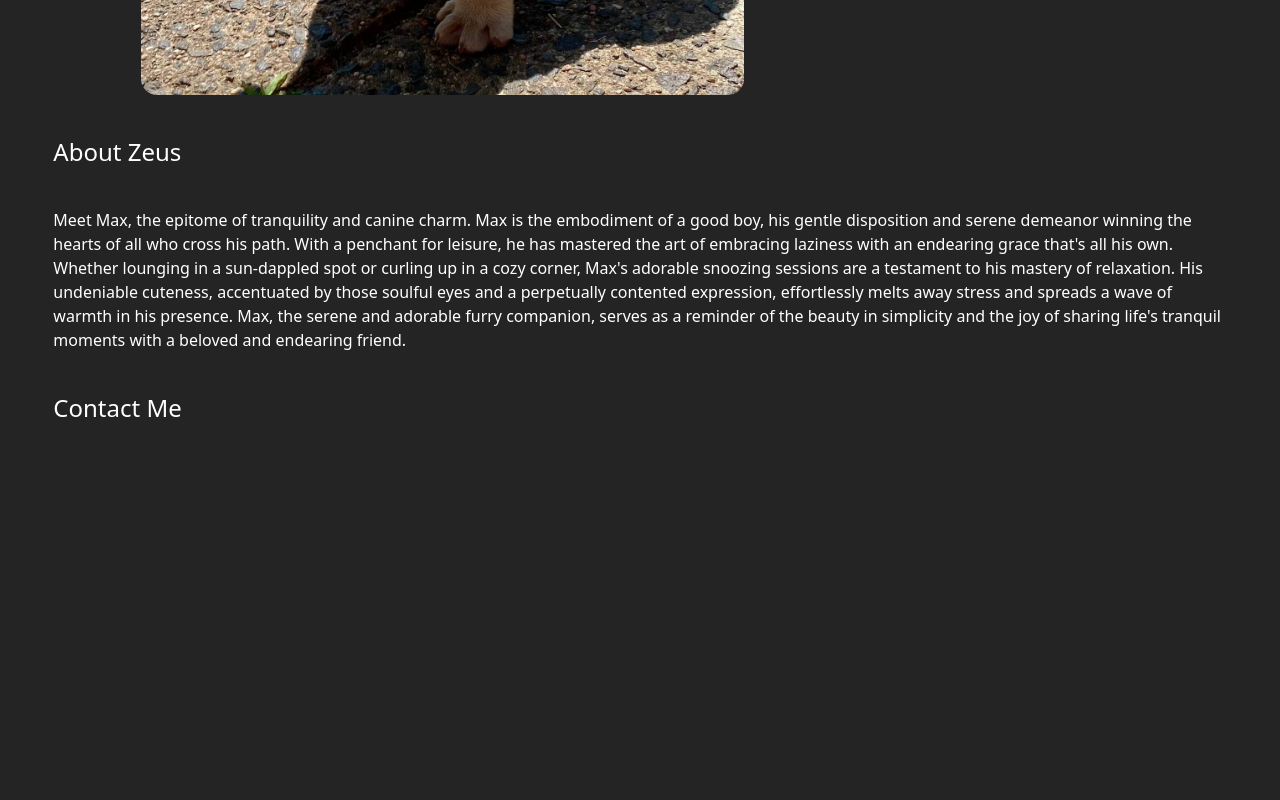
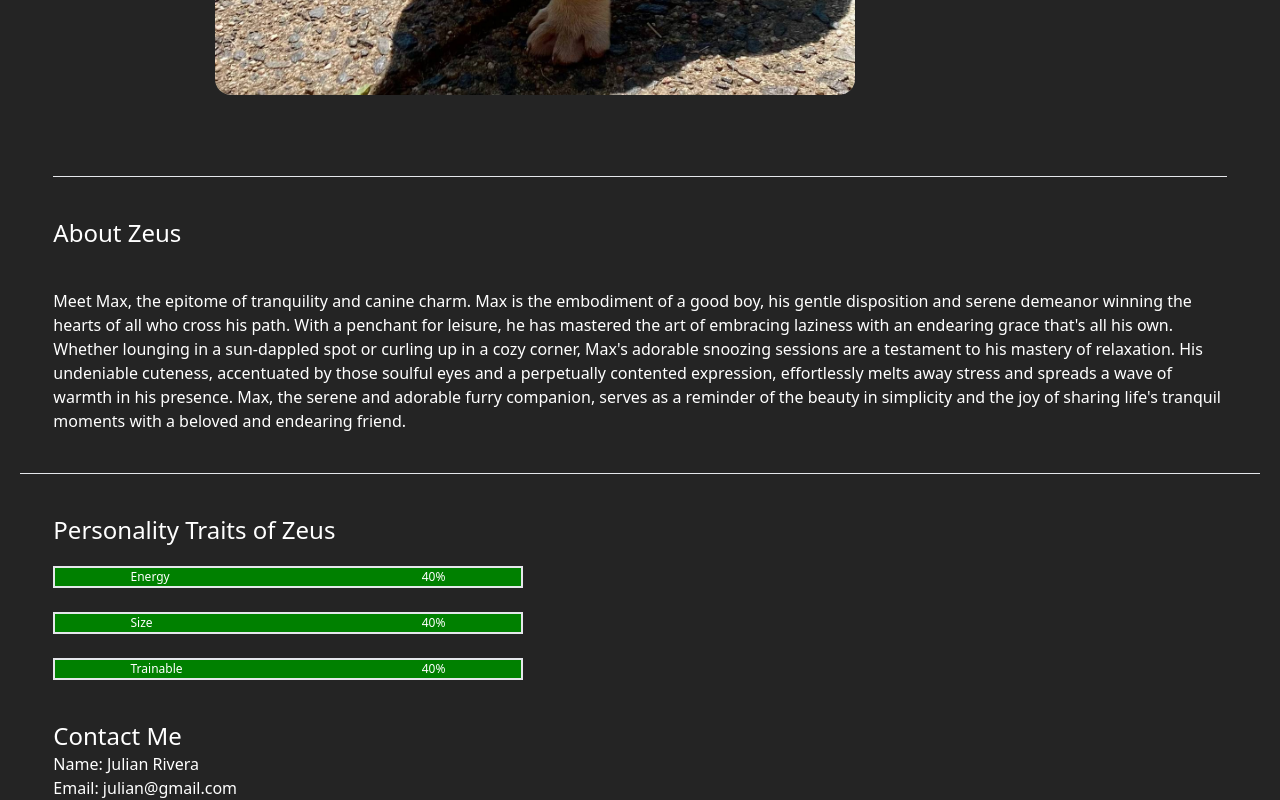
Before and after one commit to JulianGabrielRivera/frenchies, a React (Vite) app: page /puppy-details/0 in a window 1280 px wide. Shown: the part 475-1275 px from the top of the page. Before the commit the page ends 899 px from the top, so only its background shows below. Built offline with nearby package versions, Linux system fonts and the light colour scheme.

Commit message:
minor css changes

```diff
--- a/src/components/ProgressBar.jsx
+++ b/src/components/ProgressBar.jsx
@@ -13,7 +13,7 @@ export const ProgressBar = ({ pup }) => {
   }, [pup]);
 
   return (
-    <div className="progressBar">
+    <div className="flex flex-col mt-5 w-11/12">
       <div
         style={{
           width: `${filled}%`,
@@ -30,8 +30,55 @@ export const ProgressBar = ({ pup }) => {
             justifyContent: "center",
             fontSize: "12px",
           }}
-          className="border-2"
+          className="border-2 gap-3"
         >
+          <p className="w-3/5">Energy</p>
+          {filled}%
+        </span>
+      </div>
+      <br />
+      <div
+        style={{
+          width: `${filled}%`,
+          backgroundColor: "green",
+          height: "100%",
+          transition: "width 1.5s",
+        }}
+      >
+        {/* <p>Energy</p> */}
+        <span
+          style={{
+            color: "white",
+            display: "flex",
+            justifyContent: "center",
+            fontSize: "12px",
+          }}
+          className="border-2 gap-3"
+        >
+          <p className="w-3/5">Size</p>
+          {filled}%
+        </span>
+      </div>
+      <br />
+      <div
+        style={{
+          width: `${filled}%`,
+          backgroundColor: "green",
+          height: "100%",
+          transition: "width 1.5s",
+        }}
+      >
+        {/* <p>Energy</p> */}
+        <span
+          style={{
+            color: "white",
+            display: "flex",
+            justifyContent: "center",
+            fontSize: "12px",
+          }}
+          className="border-2 gap-3"
+        >
+          <p className="w-3/5">Trainable</p>
           {filled}%
         </span>
       </div>
--- a/src/pages/PuppyDetails.jsx
+++ b/src/pages/PuppyDetails.jsx
@@ -57,7 +57,7 @@ export const PuppyDetails = () => {
         <div className="w-2/5 flex flex-col justify-center align-middle">
           <h2 className="flex  justify-center text-white">Frenchies</h2>
         </div>
-        <div className="flex justify-around w-2/5 items-center ">
+        <div className="flex justify-around w-6/12 items-center ">
           <Link to="/ " className="no-underline text-white">
             Home
           </Link>
@@ -69,7 +69,7 @@ export const PuppyDetails = () => {
       </nav>
       {
         <>
-          <div className="flex flex-col justify-around mt-10 items-center   ">
+          <div className="flex flex-col justify-around mt-10 items-center">
             <div className="flex flex-col lg:flex-row text-white justify-between md:justify-around w-11/12 mt-8">
               <div className="flex flex-col-reverse md:flex-row justify-center gap-3 lg:visible">
                 <div className="flex md:flex-col gap-2 lg:visible">
@@ -110,11 +110,15 @@ export const PuppyDetails = () => {
                   //   style={{ height: "450px", width: "95vw" }}
                 />
               </div>
-              <section className="flex flex-col w-2/5 md:mt-10 lg:mt-0 gap-3 lg:mx-5">
-                <p className=" text-4xl  sm:text-left  ">
+
+              <section className="flex flex-col w-5/5 md:mt-10 lg:mt-0 gap-3 lg:mx-5">
+                <p className=" text-3xl mt-10 sm:text-left  ">
                   {pup && pup[0].name}
                 </p>
-                <p className="">Male</p>
+                <article className="flex justify-between w-11/12">
+                  <p className="">Male</p>
+                  <p>$4000</p>
+                </article>
                 <div className="flex flex-col gap-3 ">
                   <br></br>
                   <p>{pup && pup[0].type}</p>
@@ -122,17 +126,20 @@ export const PuppyDetails = () => {
                   <p>Vet Checked</p>
                   <p>Shots up to date</p>
                 </div>
-                <div className="flex flex-col w-2/3  justify-between rounded-xl">
+                {/* <hr /> */}
+                {/* <div className="flex flex-col w-2/3  justify-between rounded-xl">
+                  <p className="text-2xl">Personality Traits of Zeus</p>
                   {pup && <ProgressBar pup={pup} />}
-                </div>
+                </div> */}
               </section>
             </div>
 
             <hr className="mt-10 ml-5 mr-5" />
           </div>
+          <section className="flex flex-col justify-center items-center  ">
+            <hr className="mt-10 ml-5 mr-5 w-11/12" />
 
-          <section className="flex flex-col justify-center items-center  ">
-            <h1 className="text-2xl text-white w-11/12">About Zeus</h1>
+            <h1 className="text-2xl text-white w-11/12 mt-10">About Zeus</h1>
             <p className="text-white mt-10 w-11/12">
               Meet Max, the epitome of tranquility and canine charm. Max is the
               embodiment of a good boy, his gentle disposition and serene
@@ -149,9 +156,17 @@ export const PuppyDetails = () => {
               moments with a beloved and endearing friend.
             </p>
           </section>
+          <hr className="mt-10 ml-5 mr-5" />
 
-          <section className="mt-10 flex flex-col justify-center items-center">
+          <section className="flex flex-col w-screen justify-center items-center rounded-xl text-white mt-10">
+            <p className="text-2xl w-11/12">Personality Traits of Zeus</p>
+            {pup && <ProgressBar pup={pup} />}
+          </section>
+
+          <section className="mt-10 flex flex-col justify-center items-center text-white ">
             <h1 className="text-2xl text-white w-11/12">Contact Me</h1>
+            <p className="w-11/12">Name: Julian Rivera</p>
+            <p className="w-11/12">Email: julian@gmail.com</p>
           </section>
         </>
       }
```
